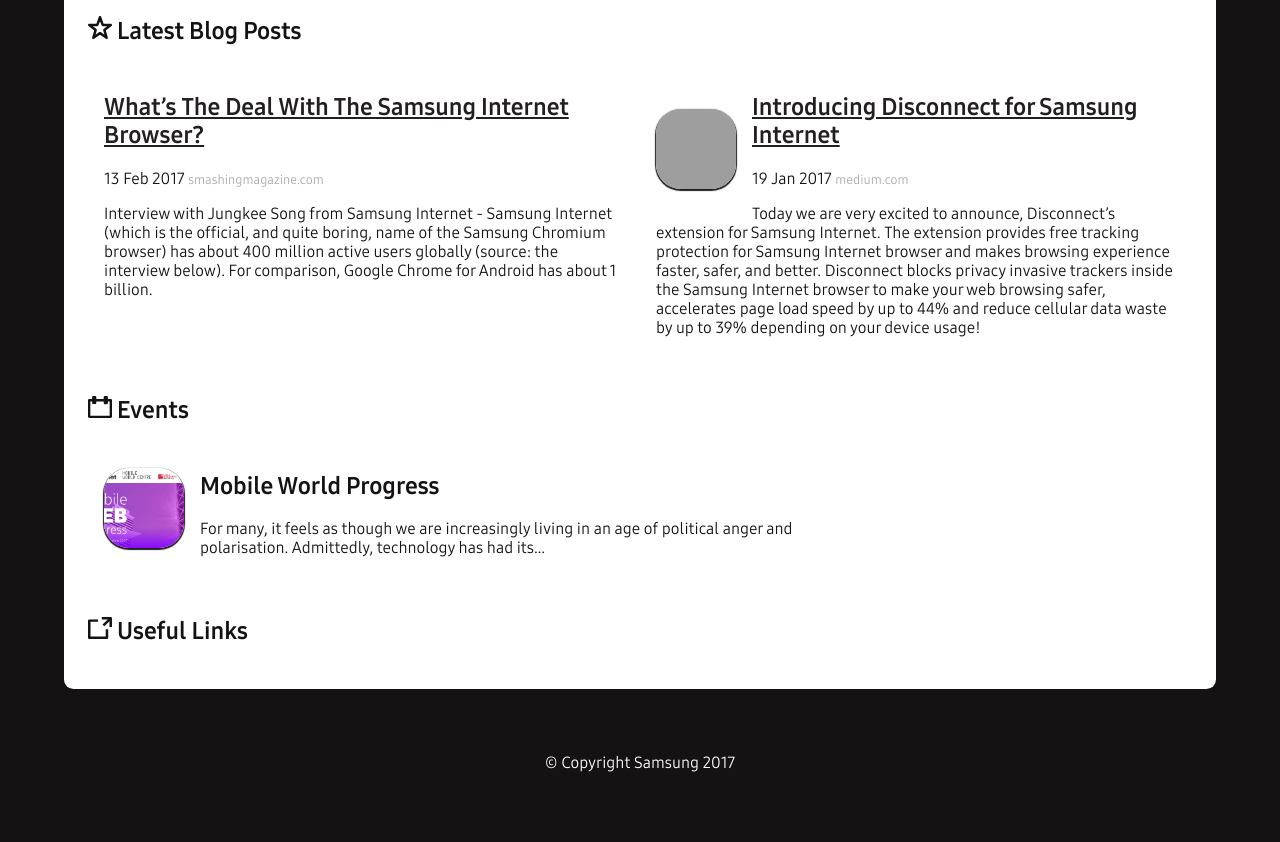
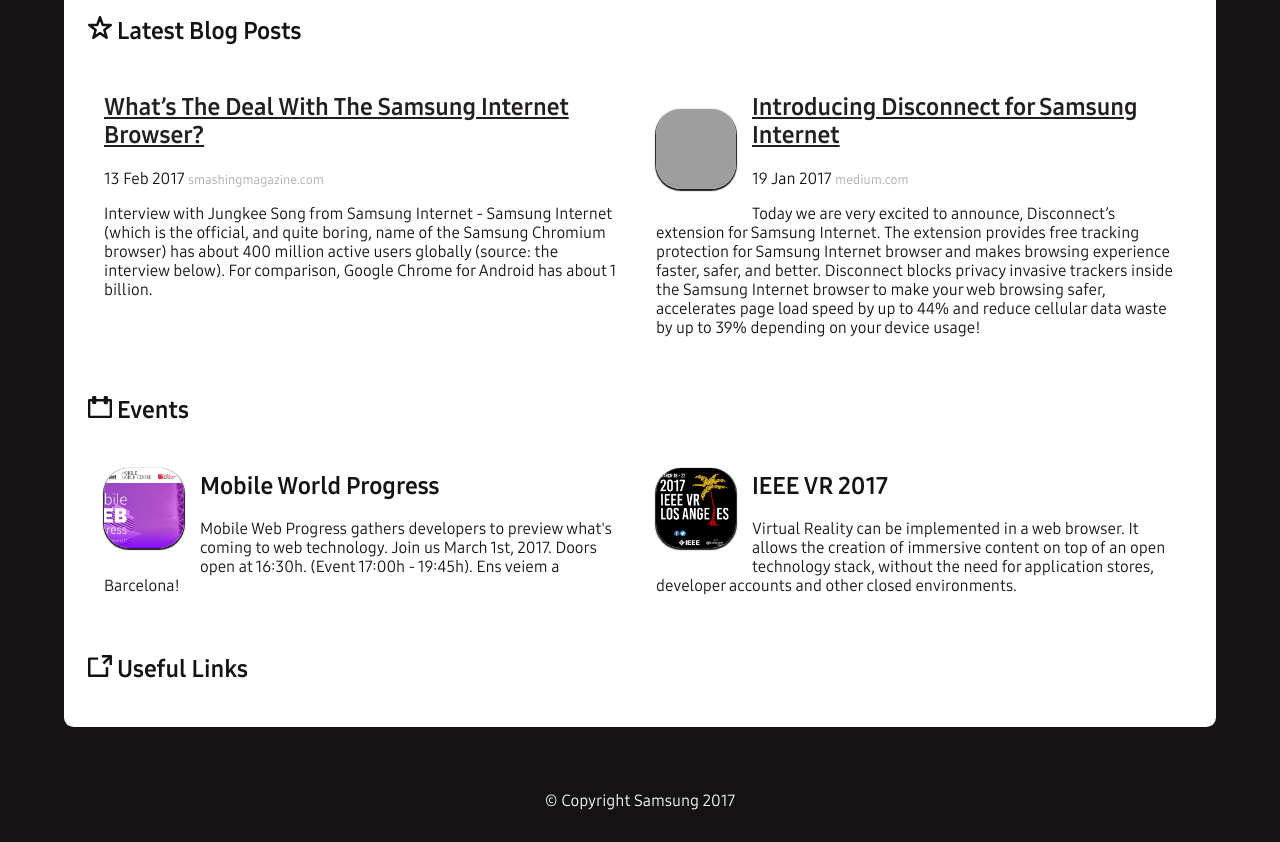
Before and after one commit to SamsungInternet/homepage-archive, a Jekyll site: the page built from index.html, in a window 1280 px wide. Shown: the part 361-1203 px from the top of the page. Built offline with Jekyll 4.4.1, drawn with Linux system fonts in a browser that asks for light colours; before the commit the page ends 1165 px from its top, so only the background shows below that; grey boxes are pictures that could not be loaded.

Commit message:
Events update

```diff
--- a/index.html
+++ b/index.html
@@ -49,8 +49,12 @@
 		<div class="feed-item">
 			<img src="images/articles/feed.png" class="feed-item_image">
 			<h2>Mobile World Progress</h2>
-			<p>For many, it feels as though we are increasingly living in an age of political anger and polarisation.
-				Admittedly, technology has had its…</p>
+			<p>Mobile Web Progress gathers developers to preview what's coming to web technology. Join us March 1st, 2017. Doors open at 16:30h. (Event 17:00h - 19:45h). Ens veiem a Barcelona!</p>
+		</div>
+		<div class="feed-item">
+			<img src="images/events/ieeevr.JPG" class="feed-item_image">
+			<h2>IEEE VR 2017</h2>
+			<p>Virtual Reality can be implemented in a web browser. It allows the creation of immersive content on top of an open technology stack, without the need for application stores, developer accounts and other closed environments. </p>
 		</div>
 	</div>
 
```
Also changed, not shown: images/events/ieeevr.JPG (added).
